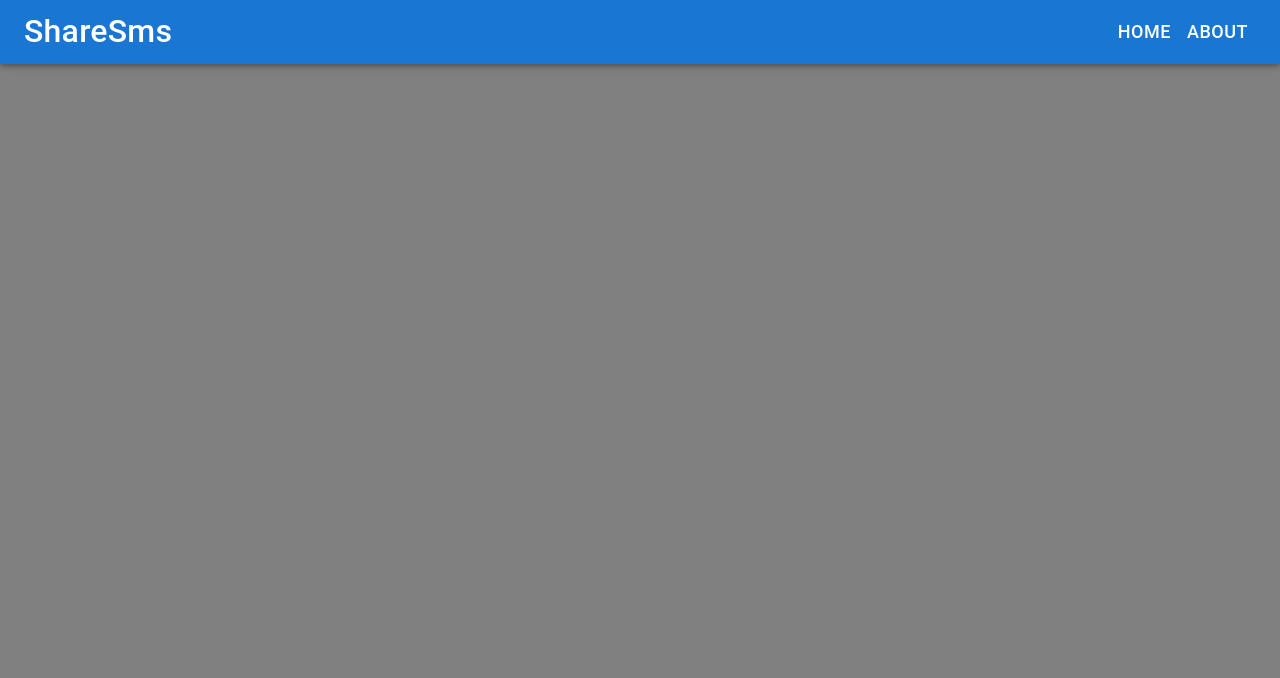
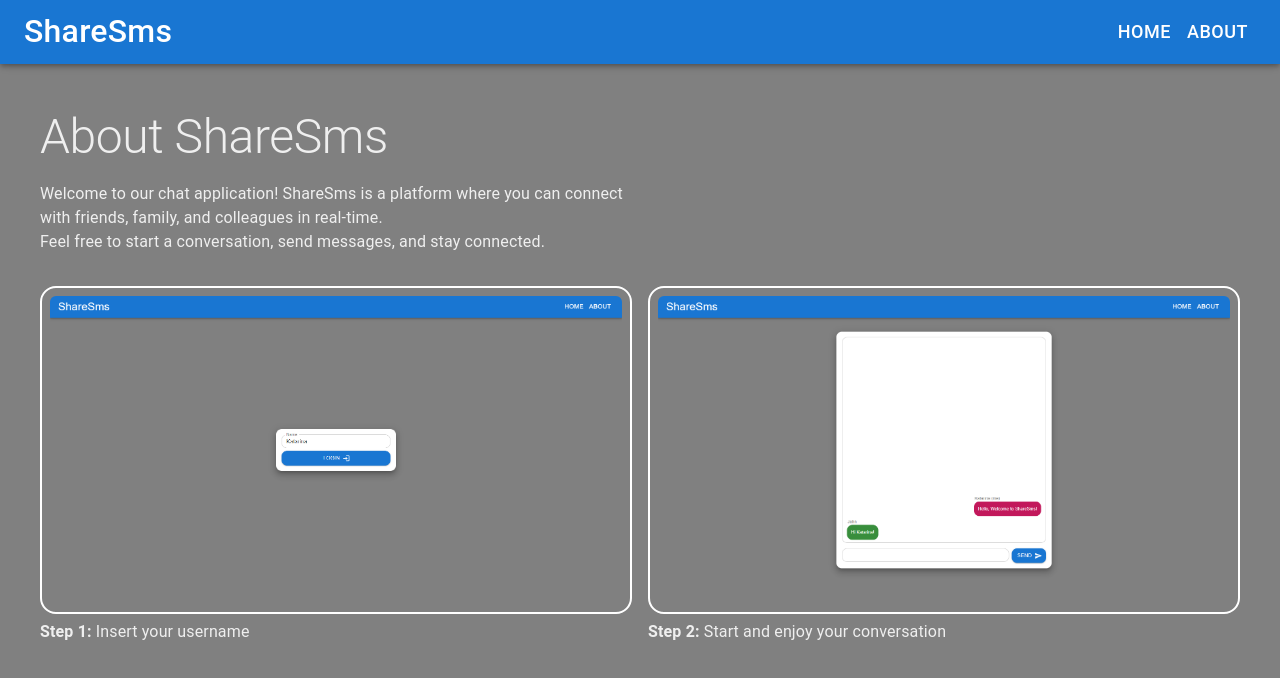
Before and after one commit to Katarina9526/Chat-app, a React (Vite) app: page /chat-app/about in a window 1280 px wide. Shown: the top 678 px of the page. Built offline with nearby package versions, Linux system fonts and the light colour scheme.

Commit message:
About page added

```diff
--- a/src/components/login.tsx
+++ b/src/components/login.tsx
@@ -9,7 +9,7 @@ interface Props {
 
 const Login = ({ handleLogin }: Props) => {
 	return (
-		<Paper elevation={12}>
+		<Paper elevation={12} sx={{ width: 'min(100%, 320px)', }}>
 			<Box component="form" display="flex" flexDirection="column" gap="8px" onSubmit={handleLogin}>
 				<TextField
 					name="name"
--- a/src/index.css
+++ b/src/index.css
@@ -17,3 +17,11 @@
 body {
   margin: 0;
 }
+
+img {
+  max-width: 100%;
+}
+
+figure {
+  margin: 0;
+}
--- a/src/pages/about.tsx
+++ b/src/pages/about.tsx
@@ -1,5 +1,54 @@
+import { Box, Typography, Grid } from '@mui/material';
+import loginImg from '../images/login.png';
+import chatImg from '../images/chat.png';
+
 const About = () => {
-	return null;
-};
+	return (
+		<Box maxWidth="1200px" mt="108px" mx="auto" px="16px">
+			<Typography component="h2" variant="h2" fontSize="3rem" mb="16px" >About ShareSms</Typography>
+			<Typography maxWidth="600px">
+				Welcome to our chat application! ShareSms is a platform where you can connect with friends, family, and colleagues in real-time.
+			</Typography>
+			<Typography maxWidth="600px">Feel free to start a conversation, send messages, and stay connected.</Typography>
+			<Grid container spacing={2} my="16px">
+				<Grid item xs={12} md={6}>
+					<Box component="figure">
+						<Box
+							component="img"
+							src={loginImg}
+							alt="Login"
+							loading="lazy"
+							p="8px"
+							border="2px solid white"
+							borderRadius="16px"
+							boxSizing="border-box"
+						/>
+						<Typography component="figcaption">
+							<Typography component="b" fontWeight="bold">Step 1: </Typography>Insert your username
+						</Typography>
+					</Box>
+				</Grid>
+				<Grid item xs={12} md={6}>
+					<Box component="figure">
+						<Box
+							component="img"
+							src={chatImg}
+							alt="Chat"
+							loading="lazy"
+							p="8px"
+							border="2px solid white"
+							borderRadius="16px"
+							boxSizing="border-box"
+						/>
+						<Typography component="figcaption">
+							<Typography component="b" fontWeight="bold">Step 2: </Typography>Start and enjoy your conversation
+						</Typography>
+					</Box>
+				</Grid>
+			</Grid>
+
+		</Box>
+	);
+}
 
 export default About;
```
Also changed, not shown: src/images/chat.png (added), src/images/login.png (added).
